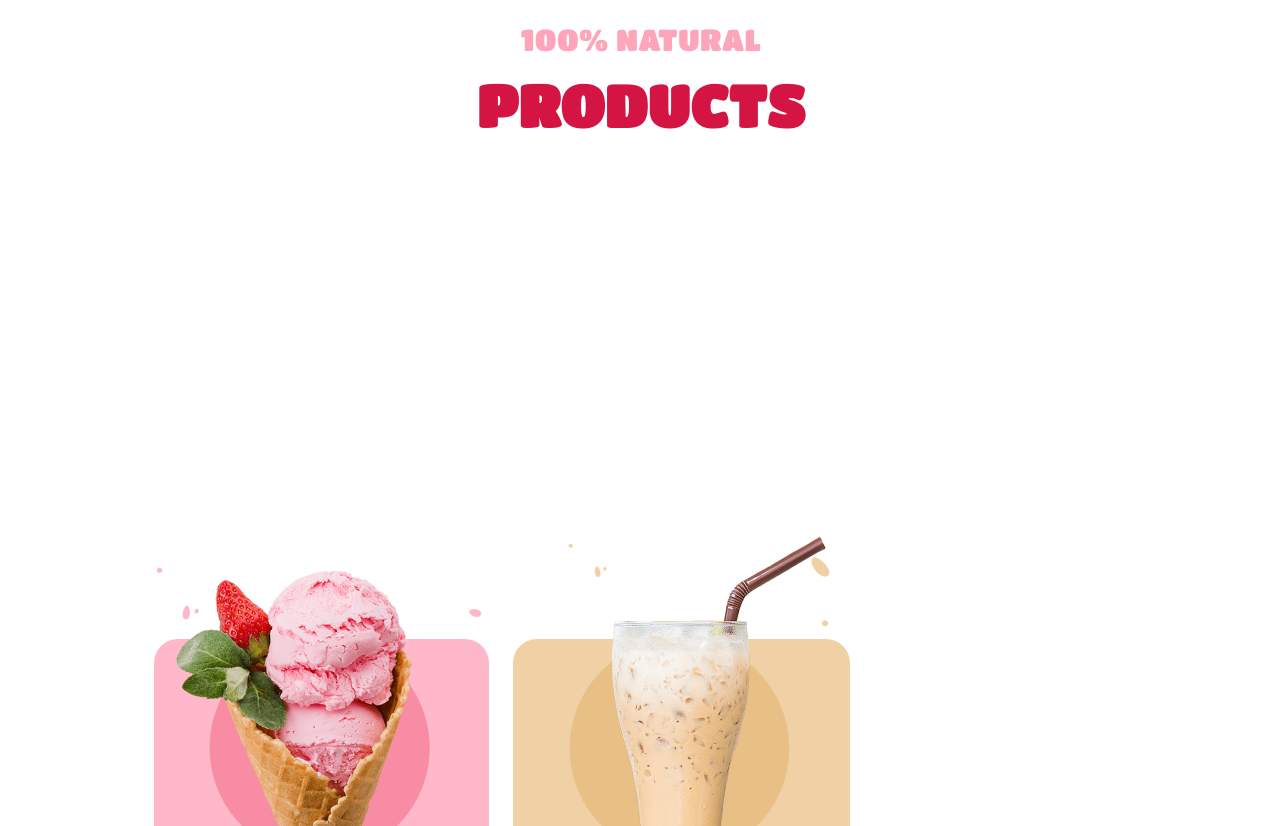
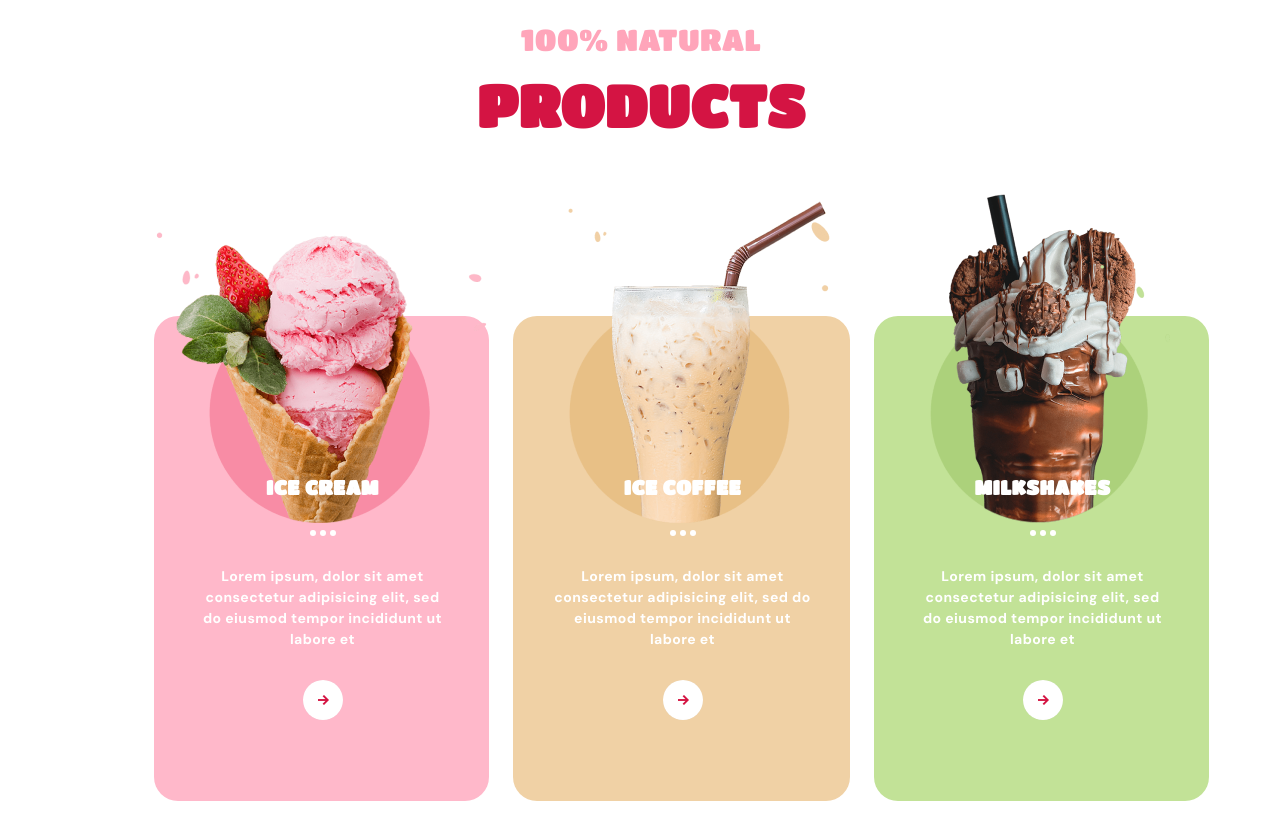
Before and after one commit to AnnaYarmolenko/-Team-project-ice, a plain HTML site: page index.html in a window 1280 px wide. Shown: the part 780-1606 px from the top of the page. Drawn offline with nearby package versions, Linux system fonts and the light colour scheme.

Commit message:
таблетка

```diff
--- a/sass/layout/_products.scss
+++ b/sass/layout/_products.scss
@@ -61,8 +61,11 @@
 }
 .products {
   display: flex;
-  flex-wrap: wrap;
   width: 100%;
+
+  @media screen and (max-width: 768px) {
+    flex-wrap: wrap;
+  }
 }
 .products__item {
   position: relative;
@@ -130,18 +133,21 @@
   width: 249px;
   background-size: contain;
   // position: absolute;
-  transform: translate(0%, 100%);
+  // transform: translate(0%, 50%);
+  margin-bottom: -113px;
 
   @media screen and (min-width: 768px) {
     background-image: url(../img-IceCream/home-pic1-t@1x.png);
     height: 226px;
     width: 220px;
+    margin-bottom: -104px;
   }
 
   @media screen and (min-width: 1200px) {
     background-image: url(../img-IceCream/home-pic1-d@1x.png);
     height: 335px;
     width: 335px;
+    margin-bottom: -210px;
   }
 }
 
@@ -154,18 +160,21 @@
   width: 249px;
   background-size: contain;
   // position: absolute;
-  transform: translate(0%, 100%);
+  // transform: translate(0%, 50%);
+  margin-bottom: -113px;
 
   @media screen and (min-width: 768px) {
     background-image: url(../img-IceCream/home-pic2-t@1x.png);
     height: 233px;
     width: 220px;
+    margin-bottom: -111px;
   }
 
   @media screen and (min-width: 1200px) {
     background-image: url(../img-IceCream/home-pic2-d@1x.png);
     height: 335px;
     width: 337px;
+    margin-bottom: -210px;
   }
 }
 .products__container--milkshakes::before {
@@ -177,18 +186,21 @@
   width: 249px;
   background-size: contain;
   // position: absolute;
-  transform: translate(0%, 100%);
+  // transform: translate(0%, 50%);
+  margin-bottom: -113px;
 
   @media screen and (min-width: 768px) {
     background-image: url(../img-IceCream/home-pic3-t@1x.png);
     height: 224px;
     width: 220px;
+    margin-bottom: -102px;
   }
 
   @media screen and (min-width: 1200px) {
     background-image: url(../img-IceCream/home-pic3-d@1x.png);
     height: 335px;
     width: 335px;
+    margin-bottom: -210px;
   }
 }
 .products__card {
@@ -197,7 +209,6 @@
   padding-left: 41px;
   padding-right: 39px;
   width: 100%;
-  margin-top: 113px;
 
   @media screen and (max-width: 768px) {
     max-width: 280px;
@@ -242,6 +253,15 @@
   height: 40px;
   background-image: url(../img-IceCream/arrow-right.png);
   cursor: pointer;
+  margin-bottom: 41px;
+
+  @media screen and (min-width: 768px) {
+    margin-bottom: 40px;
+  }
+
+  @media screen and (min-width: 1200px) {
+    margin-bottom: 50px;
+  }
 }
 
 .products__text::before {
```
Also changed, not shown: css/main.css, css/main.min.css, 2 other files.
